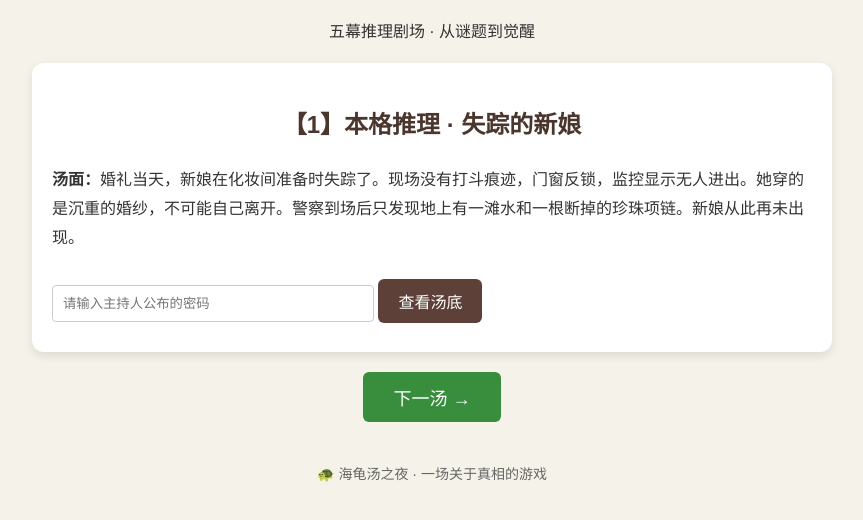
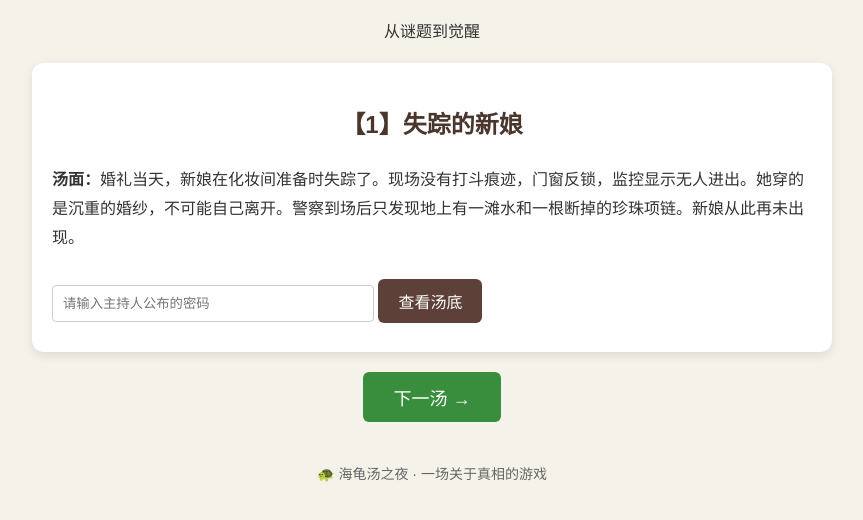
Before and after one commit to fewliang-design/haiguitang, a plain HTML site: page index.html in a window 1280 px wide. Shown: the part 102-622 px from the top of the page, without its empty margins (208-1071 px from the left). Drawn offline with Linux system fonts and the light colour scheme.

Commit message:
Remove unnecessary text from paragraphs and headings

```diff
--- a/index.html
+++ b/index.html
@@ -72,11 +72,11 @@
 <body>
 
   <h1>🐢 海龟汤之夜</h1>
-  <p style="text-align:center;">五幕推理剧场 · 从谜题到觉醒</p>
+  <p style="text-align:center;">从谜题到觉醒</p>
 
   <!-- 【1】失踪的新娘 -->
   <div class="soup" id="soup1">
-    <h2>【1】本格推理 · 失踪的新娘</h2>
+    <h2>【1】失踪的新娘</h2>
     <p><strong>汤面：</strong>婚礼当天，新娘在化妆间准备时失踪了。现场没有打斗痕迹，门窗反锁，监控显示无人进出。她穿的是沉重的婚纱，不可能自己离开。警察到场后只发现地上有一滩水和一根断掉的珍珠项链。新娘从此再未出现。</p>
     <input type="text" placeholder="请输入主持人公布的密码" id="pass1"/>
     <button onclick="checkPass(1)">查看汤底</button>
@@ -88,7 +88,7 @@
 
   <!-- 【2】健身房的死神 -->
   <div class="soup" id="soup2" style="display:none;">
-    <h2>【2】恶搞 · 健身房的死神</h2>
+    <h2>【2】健身房的死神</h2>
     <p><strong>汤面：</strong>一名男子在健身房举铁时突然倒地死亡。救护车赶到时他已经没呼吸。医生检查后说：“他死于过度锻炼。”但奇怪的是，他手上只拿着一个空杠铃杆，重量不到5公斤。没人知道他为何会因此而死。</p>
     <input type="text" placeholder="请输入主持人公布的密码" id="pass2"/>
     <button onclick="checkPass(2)">查看汤底</button>
```
